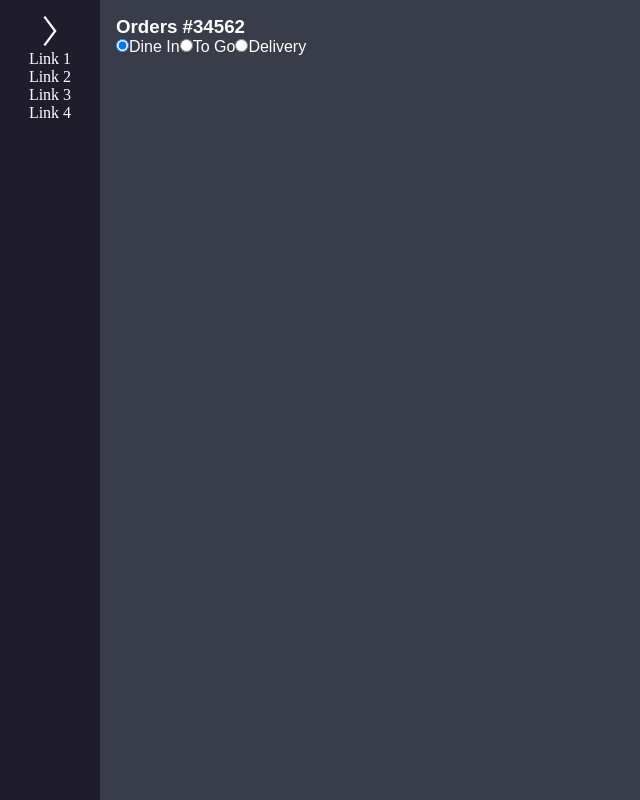
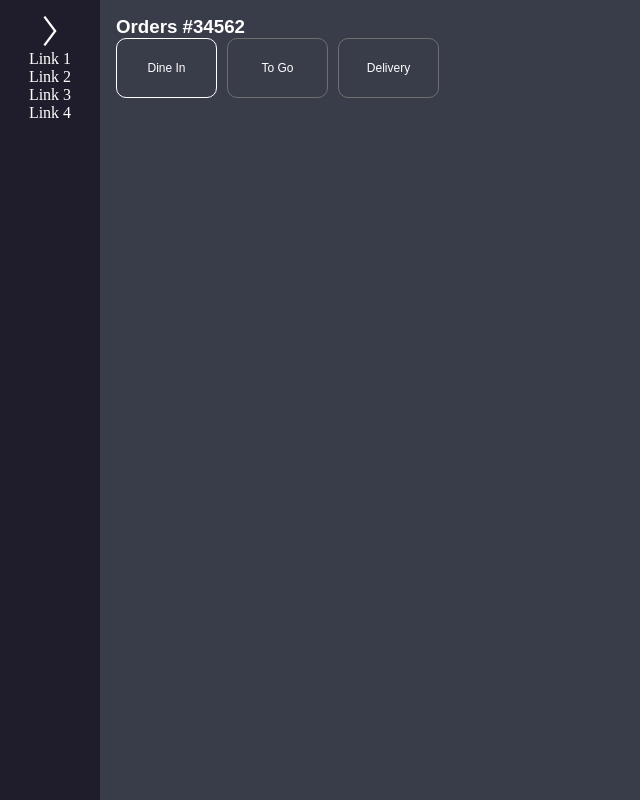
Before and after one commit to altugaltuner/food-order-altug, a React (Vite) app: page / in a window 1280 px wide. Shown: the whole page, without its empty margins (0-640 px from the left). Built offline with nearby package versions, Linux system fonts and the light colour scheme; no server answers; the database is empty; sample sign-in values are in the browser's storage.

Commit message:
Update OrderConfirmation.scss

```diff
--- a/src/components/OrderConfirmation/OrderConfirmation.scss
+++ b/src/components/OrderConfirmation/OrderConfirmation.scss
@@ -0,0 +1,56 @@
+.only-labels {
+    display: flex;
+    flex-direction: row;
+    gap: 10px;
+}
+
+
+.payment-photo-options {
+    display: flex;
+    flex-direction: column;
+    width: 101px;
+    height: 64px;
+    font-size: 14px;
+    height: 60px;
+    justify-content: center;
+    text-align: center;
+    align-items: center;
+    border: solid 1px;
+    border-radius: 10px;
+    border-color: #6f6f6f;
+    //styleName: Body / Normal - Medium;
+    font-family: "Barlow", sans-serif;
+    font-size: 12px;
+    font-weight: 500;
+    line-height: 18.2px;
+    text-align: center;
+}
+
+
+.payment-photo-options.selected {
+    border-color: rgb(255, 255, 255); // Seçili olan öğenin border rengi
+}
+
+.input-type-radio[type="radio"] {
+    appearance: none;
+    -webkit-appearance: none;
+    -moz-appearance: none;
+    width: 0;
+    height: 0;
+    position: absolute;
+}
+
+.input-type-radio[type="radio"]+label {
+    cursor: pointer;
+}
+
+
+/* Seçilen durum için özel stiller */
+.input-type-radio[type="radio"]:checked+label::before {
+    content: '\2022';
+    /* Yuvarlak işareti temsil eden Unicode karakteri */
+    font-size: 16px;
+    color: #007bff;
+    /* Seçilen durumda renk */
+    margin-right: 5px;
+}
```
